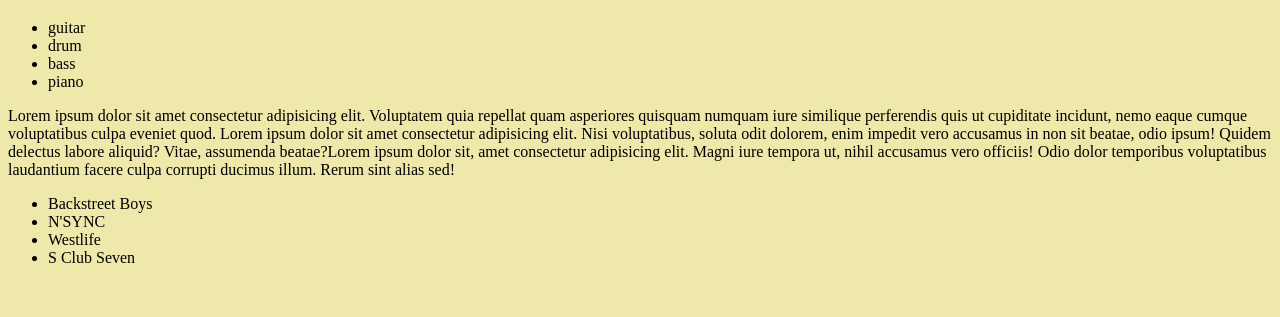
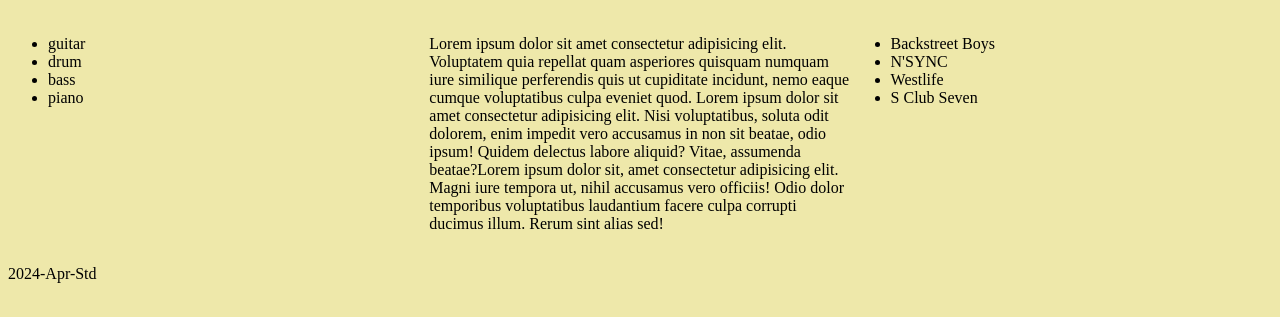
Before and after one commit to jayel888/t1w2-responsive, a plain HTML site: page index.html in a window 1280 px wide. Shown: the part 61-378 px from the top of the page. Drawn offline with Linux system fonts and the light colour scheme.

Commit message:
3 column layout

```diff
--- a/index.html
+++ b/index.html
@@ -7,20 +7,38 @@
     <link rel="stylesheet" href="style.css">
 </head>
 <body>
+    <header class="row">
         <h1>Hello World</h1>
+    </header>
+    <main class="row">
+        <div class="column">
             <ul>
                 <li>guitar</li>
                 <li>drum</li>
                 <li>bass</li>
                 <li>piano</li>
             </ul>
-    <p>Lorem ipsum dolor sit amet consectetur adipisicing elit. Voluptatem quia repellat quam asperiores quisquam numquam iure similique perferendis quis ut cupiditate incidunt, nemo eaque cumque voluptatibus culpa eveniet quod. Lorem ipsum dolor sit amet consectetur adipisicing elit. Nisi voluptatibus, soluta odit dolorem, enim impedit vero accusamus in non sit beatae, odio ipsum! Quidem delectus labore aliquid? Vitae, assumenda beatae?Lorem ipsum dolor sit, amet consectetur adipisicing elit. Magni iure tempora ut, nihil accusamus vero officiis! Odio dolor temporibus voluptatibus laudantium facere culpa corrupti ducimus illum. Rerum sint alias sed!</harum></p>
-
+        </div>
+        <article class="column">
+            <p>Lorem ipsum dolor sit amet consectetur adipisicing elit. Voluptatem quia repellat quam asperiores quisquam numquam iure similique perferendis quis ut cupiditate incidunt, nemo eaque cumque voluptatibus culpa eveniet quod. Lorem ipsum dolor sit amet consectetur adipisicing elit. Nisi voluptatibus, soluta odit dolorem, enim impedit vero accusamus in non sit beatae, odio ipsum! Quidem delectus labore aliquid? Vitae, assumenda beatae?Lorem ipsum dolor sit, amet consectetur adipisicing elit. Magni iure tempora ut, nihil accusamus vero officiis! Odio dolor temporibus voluptatibus laudantium facere culpa corrupti ducimus illum. Rerum sint alias sed!</p>
+        </article>
+        <aside class="column">
             <ul>
                 <li>Backstreet Boys</li>
                 <li>N'SYNC</li>
                 <li>Westlife</li>
                 <li>S Club Seven</li>
             </ul>
+        </aside>
+
+    </main>
+    <footer class="row">
+        <p>2024-Apr-Std</p>
+    </footer>
+
+
+
+
+
 </body>
 </html>
--- a/style.css
+++ b/style.css
@@ -2,10 +2,23 @@
 body {
     background-color: rgba(255, 0, 191, 0.555);
 }
-
+.column {
+  width: 100%;
+}
 /* Styled for screens 600px and wider */
 @media screen and (min-width: 600px) {
 body {
     background-color: palegoldenrod
     }
+.column {
+      float: left;
+      width: 33.33%;
+    }
+
+    /* Clear floats after the columns */
+    .row:after {
+      content: "";
+      display: table;
+      clear: both;
+    }
 }
```
Lines whose indentation alone changed are shown as unchanged.
